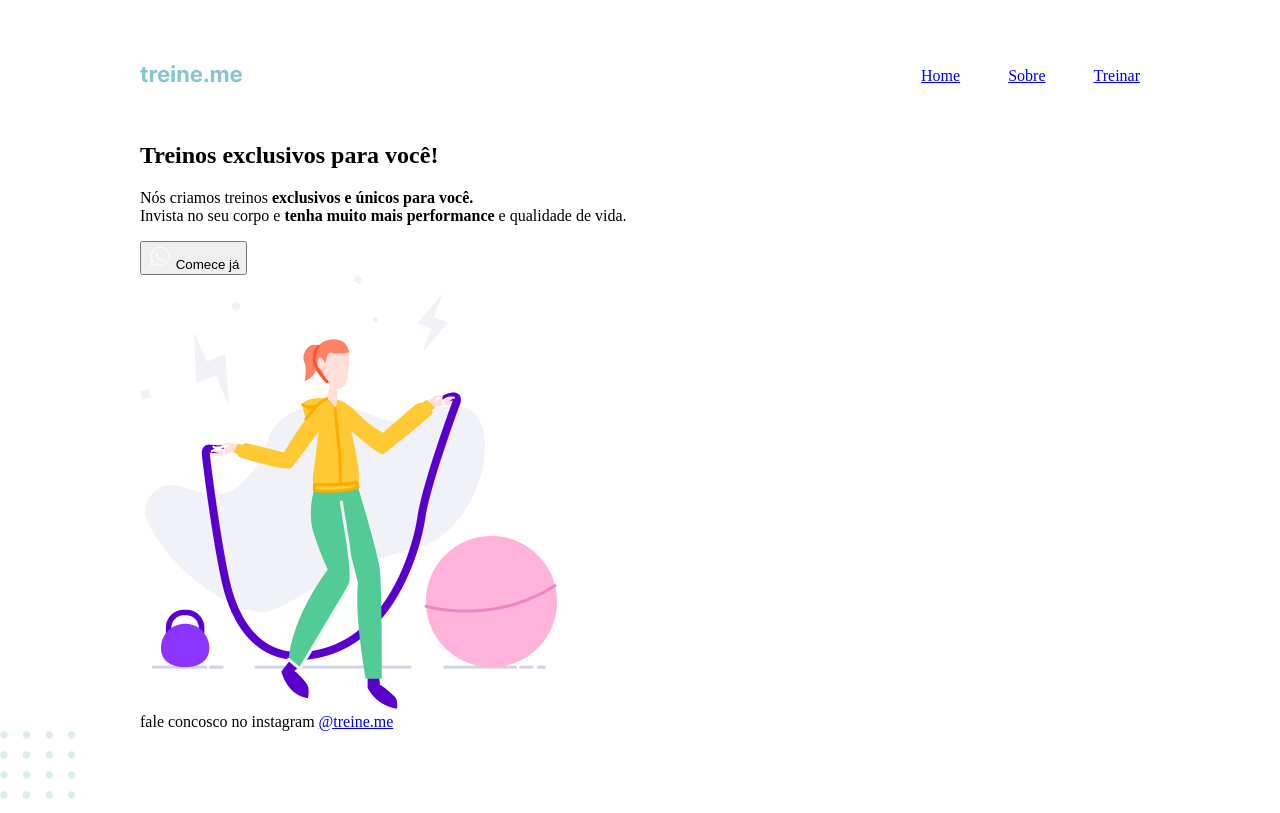
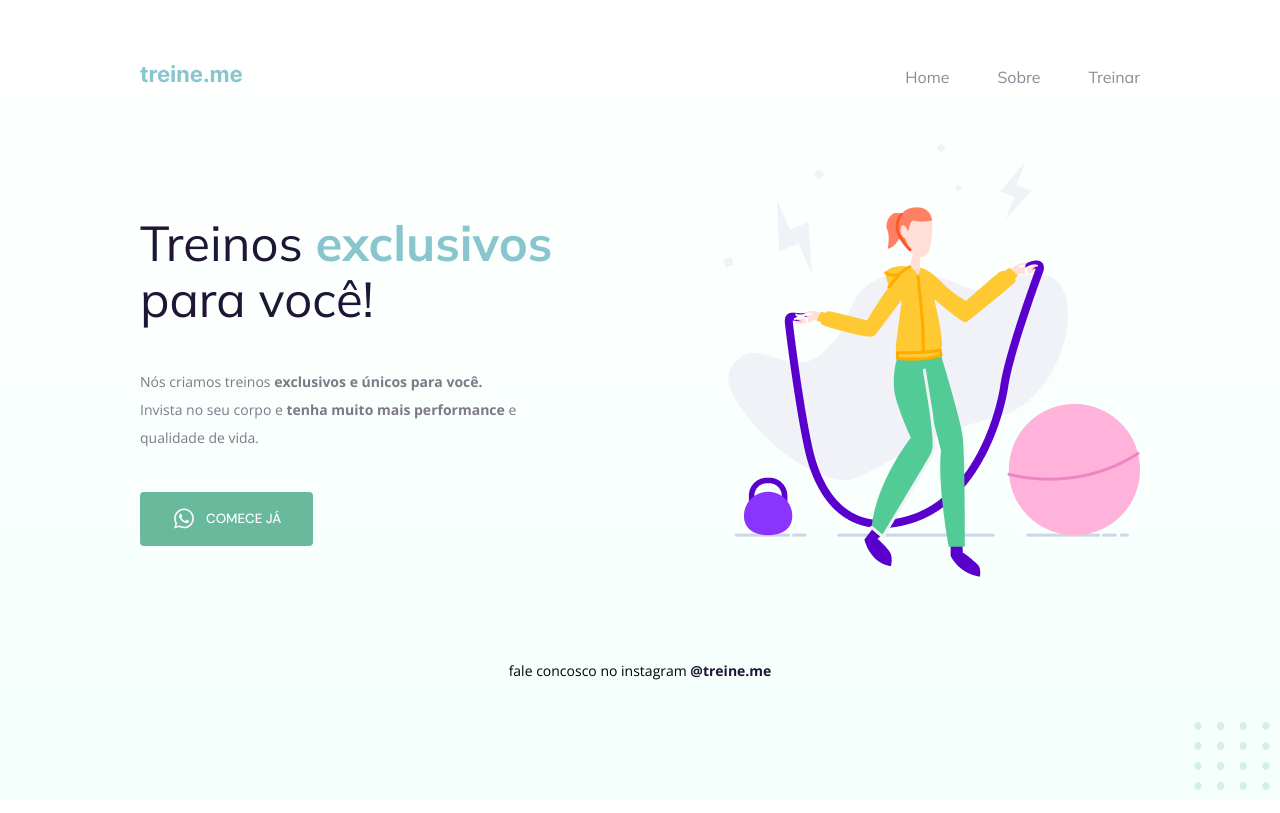
Before and after one commit to HumbertoBiasin/projeto-explorer-02, a plain HTML site: page index.html in a window 1280 px wide. Drawn offline with nearby package versions, Linux system fonts and the light colour scheme.

Commit message:
finishing project

```diff
--- a/index.html
+++ b/index.html
@@ -1,53 +1,69 @@
 <!DOCTYPE html>
 <html lang="pt-br">
   <head>
-  <meta charset="UTF-8">
-  <meta name="viewport" content="width=device-width, initial-scale=1.0">
+    <link rel="preconnect" href="https://fonts.googleapis.com" />
+    <link rel="preconnect" href="https://fonts.gstatic.com" crossorigin />
+    <meta charset="UTF-8" />
+    <meta name="viewport" content="width=device-width, initial-scale=1.0" />
+
     <title>Treine me</title>
 
-  <link rel="stylesheet" href="style.css">
+    <link
+      href="https://fonts.googleapis.com/css2?family=DM+Sans:wght@500&family=Mulish:wght@400;700&family=Open+Sans:wght@400;700&display=swap"
+      rel="stylesheet"
+    />
+    <link rel="stylesheet" href="style.css" />
+
   </head>
   <body>
-
     <div class="page">
       <nav>
         <a id="logo" href="#">
-        <img src="./images/logo.svg" alt="Treine.me"></a>
+          <img src="./images/logo.svg" alt="Treine.me"
+        /></a>
 
         <ul>
-        <li> <a href="#">Home</a> </li>
-        <li> <a href="#">Sobre</a> </li>
-        <li> <a href="#">Treinar</a> </li>
+          <li><a href="#">Home</a></li>
+          <li><a href="#">Sobre</a></li>
+          <li><a href="#">Treinar</a></li>
         </ul>
-
       </nav>
 
       <main>
         <section>
-        <h1>Treinos exclusivos para você!</h1>
+          <h1>Treinos <span>exclusivos</span>
+             para você!</h1>
 
           <p>
-          Nós criamos treinos <strong>exclusivos e únicos para você.</strong> <br>
-          Invista no seu corpo e <strong>tenha muito mais performance</strong> e qualidade de vida.
+            Nós criamos treinos <strong>exclusivos e únicos para você.</strong>
+            <br />
+            Invista no seu corpo e
+            <strong>tenha muito mais performance</strong> e <br>qualidade de vida.
           </p>
 
           <button>
-          <img src="./images/whatsapp.svg" alt="ícone whatsapp">
+            <img src="./images/whatsapp.svg" alt="ícone whatsapp" />
             Comece já
           </button>
         </section>
 
-      <img src="./images/img.png" alt="Desenho de uma mulher pulando corda numa academia">
+        <img
+          src="./images/img.png"
+          alt="Desenho de uma mulher pulando corda numa academia"
+        />
       </main>
 
       <footer>
         fale concosco no instagram
-      <a href="https://www.instagram.com/treineme" target="_blank">@treine.me</a>
+        <a href="https://www.instagram.com/treineme" target="_blank"
+          >@treine.me</a
+        >
       </footer>
-
     </div>
 
-  <img src="./images/balls.svg" alt="Bolinhas decorativas verdes no canto inferior direito da página">
-
+    <img id="balls"
+      src="./images/balls.svg"
+      alt="Bolinhas decorativas verdes no canto inferior direito da página"
+    />
   </body>
 </html>
--- a/style.css
+++ b/style.css
@@ -1,10 +1,17 @@
 body {
   margin: 0;
+
+  font-family: 'Open Sans', sans-serif;
+
+  background: linear-gradient(180deg, rgba(227, 255, 248, 0.00) 0%, rgba(227, 255, 248, 0.38) 100%);
+
+  min-height: 100vh;
 }
 
 .page {
   width: 1000px;
-  margin: 65px auto 0;
+  margin: 0 auto;
+  padding-top: 65px;
 }
 
 nav {
@@ -22,3 +29,91 @@ ul {
   margin: 0;
   padding: 0;
 }
+
+a {
+  color: #1F1534;
+  text-decoration: none;
+}
+
+ul li a {
+  opacity: 0.5;
+}
+
+ul li a:hover {
+  font-weight: bold;
+  opacity: 1;
+}
+
+h1, ul {
+  font-family: 'Mulish', sans-serif;
+}
+
+main {
+  display: flex;
+  align-items: center;
+  justify-content: space-between;
+}
+
+h1 {
+  font-size: 49px;
+  line-height: 56px;
+  color: #1F1534;
+
+  font-weight: normal;
+
+  width: 490px;
+}
+
+h1 span {
+  color: #89C5CC;
+  font-weight: bold;
+}
+
+section p {
+  font-size: 14px;
+  line-height: 28px;
+  color: #7D7987;
+
+  margin: 40px 0;
+}
+
+button {
+  color: white;
+  text-transform: uppercase;
+  font-family: 'DM Sans', sans-serif;
+
+  background: #69B99D;
+  border: 0;
+  border-radius: 4px;
+  padding: 14px 32px 15px;
+
+  display: flex;
+  align-items: center;
+  justify-content: center;
+  gap: 10px;
+
+  cursor: pointer;
+}
+
+button:hover {
+  background: #4ea788;
+}
+
+footer {
+  font-size: 14px;
+  line-height: 28px;
+
+  text-align: center;
+
+  margin-top: 80px;
+}
+
+footer a{
+  font-weight: bold;
+}
+
+#balls {
+  position: fixed;
+  bottom: 0;
+  right: 0;
+}
```
Lines whose indentation alone changed are shown as unchanged.
